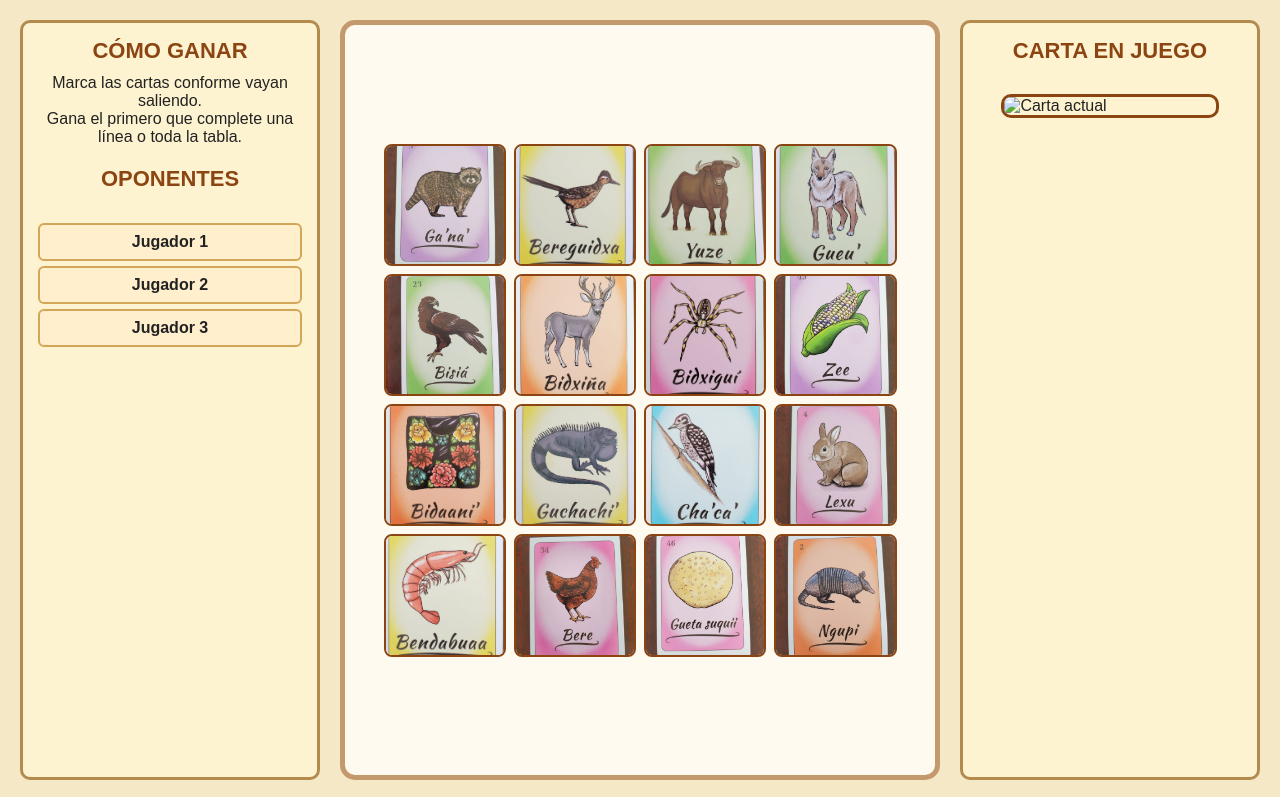
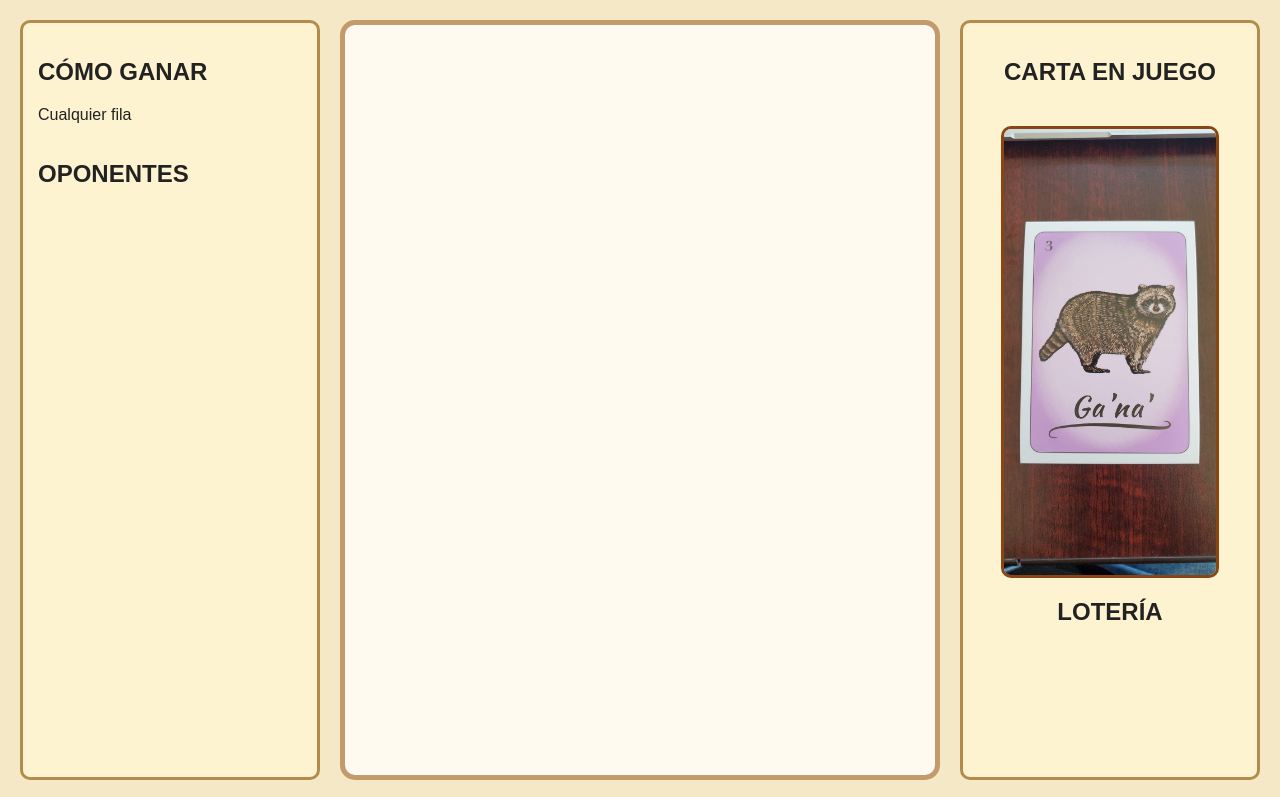
Before and after one commit to xlab-colef/loteria-digital, a website: page public/index.html in a window 1280 px wide. Shown: the top 797 px of the page. Drawn offline with nearby package versions, Linux system fonts and the light colour scheme.

Commit message:
Update index.html

```diff
--- a/public/index.html
+++ b/public/index.html
@@ -2,42 +2,54 @@
 <html lang="es">
 <head>
   <meta charset="UTF-8">
-  <meta name="viewport" content="width=device-width, initial-scale=1.0">
-  <title>Lotería Digital</title>
+  <title>Lotería Pokémon</title>
   <link rel="stylesheet" href="style.css">
 </head>
 <body>
   <div class="contenedor">
-    <!-- Panel izquierdo -->
+
+    <!-- Panel Izquierdo -->
     <div class="panel-izquierdo">
-      <div class="titulo">CÓMO GANAR</div>
-      <div class="texto">
-        Marca las cartas conforme vayan saliendo.<br>
-        Gana el primero que complete una línea o toda la tabla.
+      <div class="como-ganar">
+        <h2>CÓMO GANAR</h2>
+        <p>Cualquier fila</p>
+        <div class="fila-ejemplo">
+          <div class="casilla"></div>
+          <div class="casilla"></div>
+          <div class="casilla"></div>
+          <div class="casilla"></div>
+        </div>
       </div>
 
-      <div class="titulo">OPONENTES</div>
-      <ul class="lista-oponentes">
-        <li>Jugador 1</li>
-        <li>Jugador 2</li>
-        <li>Jugador 3</li>
-      </ul>
+      <div class="oponentes">
+        <h2>OPONENTES</h2>
+        <div class="mini-tablero"></div>
+        <div class="mini-tablero"></div>
+      </div>
     </div>
 
-    <!-- Tabla principal -->
+    <!-- Tablero principal -->
     <div class="tablero">
-      <div id="tabla-cartas" class="tabla-cartas"></div>
+      <div id="cartas"></div>
     </div>
 
-    <!-- Panel derecho -->
+    <!-- Panel Derecho -->
     <div class="panel-derecho">
-      <div class="titulo">CARTA EN JUEGO</div>
+      <h2>CARTA EN JUEGO</h2>
       <div class="carta-actual">
-        <img src="imagenes/reverso.jpeg" alt="Carta actual">
+        <img id="carta-actual" src="imagenes/carta1.jpeg" alt="Carta actual">
       </div>
+
+      <h2 class="titulo-loteria">LOTERÍA</h2>
     </div>
   </div>
 
+  <!-- Frijol arrastrable -->
+  <div id="frijol" draggable="true">
+    <img src="imagenes/frijol.png" alt="Frijol">
+  </div>
+
+  <script src="/socket.io/socket.io.js"></script>
   <script src="script.js"></script>
 </body>
 </html>
```
